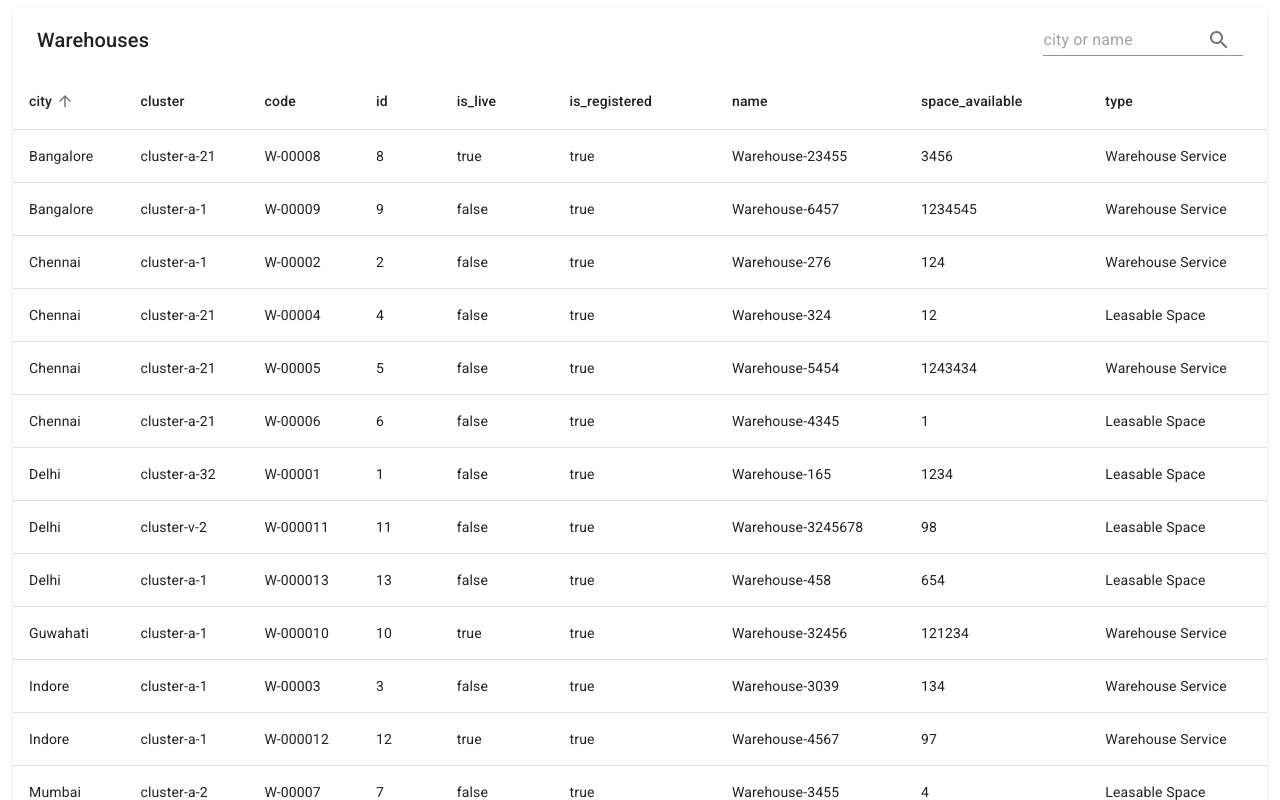
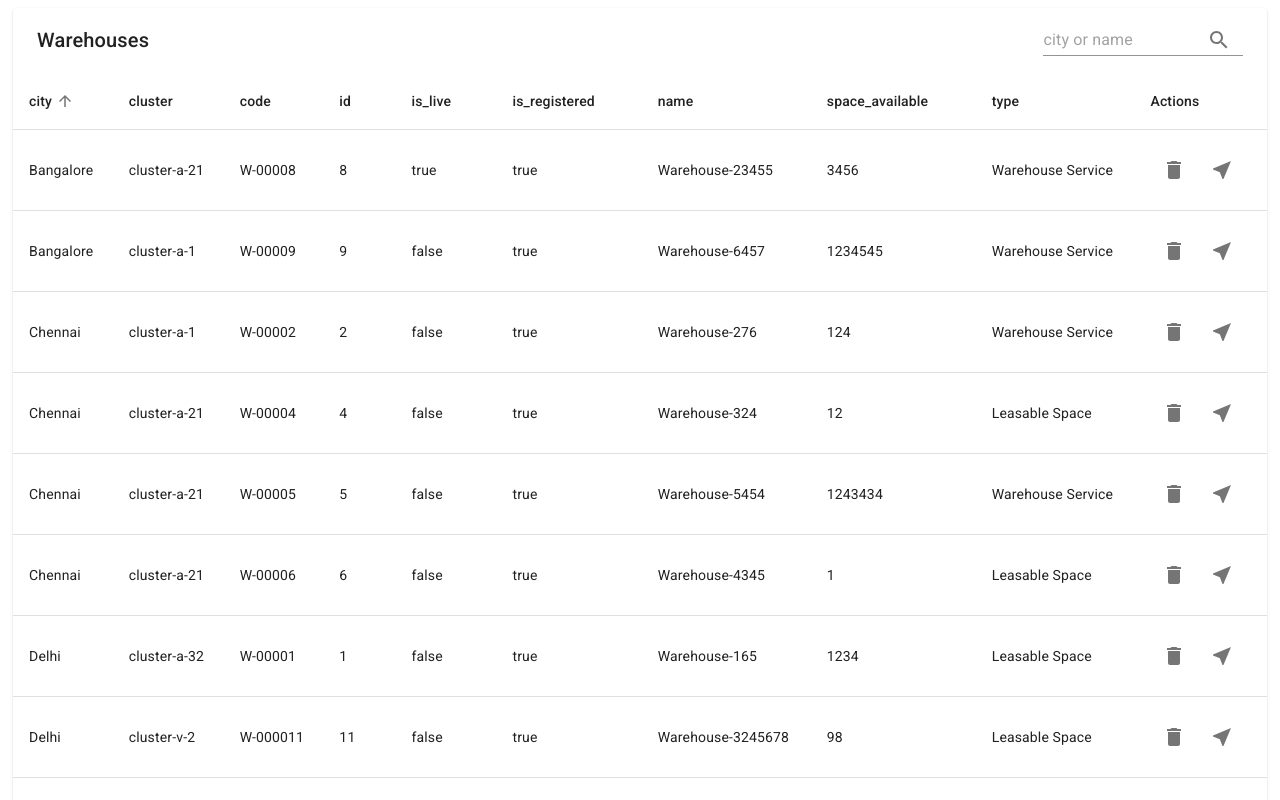
Before and after one commit to Ajaya1000/stockarea, a React (Create React App) app: page / in a window 1280 px wide. Shown: the top 800 px of the page. Built offline with nearby package versions, Linux system fonts and the light colour scheme.

Commit message:
added delete button

```diff
--- a/src/component/List.jsx
+++ b/src/component/List.jsx
@@ -1,5 +1,5 @@
 import React, { useState } from 'react';
-import { useSelector } from 'react-redux';
+import { useDispatch, useSelector } from 'react-redux';
 import {
     IconButton,
     Paper,
@@ -14,11 +14,16 @@ import {
     Typography,
     Input,
     InputAdornment,
+    Tooltip,
 } from '@material-ui/core';
 import { makeStyles } from '@material-ui/styles';
 import SearchSharpIcon from '@material-ui/icons/SearchSharp';
+import NearMeIcon from '@material-ui/icons/NearMe';
+import DeleteIcon from '@material-ui/icons/Delete';
 import { useHistory } from 'react-router-dom';
+
 import { HEADER } from '../assets/info';
+import Actions from '../modules/action';
 
 const useStyle = makeStyles(() => ({
     paper: {
@@ -54,19 +59,59 @@ const stableSort = (array, comparator) => {
     return stabilizedThis.map((el) => el[0]);
 };
 
+const EnhancedRow = ({ item }) => {
+    const dispatch = useDispatch();
+    const history = useHistory();
+    return (
+        <TableRow hover key={item.id}>
+            {HEADER.map((key) => (
+                <TableCell key={item.id + key}>
+                    {item[key].toString()}
+                </TableCell>
+            ))}
+            <TableCell>
+                <Tooltip title='Delete'>
+                    <IconButton
+                        onClick={() => dispatch(Actions.deleteItem(item))}
+                    >
+                        <DeleteIcon />
+                    </IconButton>
+                </Tooltip>
+                <Tooltip title='Detail'>
+                    <IconButton
+                        onClick={() => history.push(`/detail/${item.id}`, item)}
+                    >
+                        <NearMeIcon />
+                    </IconButton>
+                </Tooltip>
+            </TableCell>
+        </TableRow>
+    );
+};
+
 const List = () => {
     const data = useSelector((state) => state.items);
     const classes = useStyle();
     const [order, setOrder] = useState('asc');
     const [orderBy, setOrderBy] = useState('city');
     const [keyword, setKeyword] = useState('');
-    const history = useHistory();
 
     const requestSortBy = (item) => {
         const isAsc = orderBy === item && order === 'asc';
         setOrder(isAsc ? 'desc' : 'asc');
         setOrderBy(item);
     };
+
+    /**
+     * Give list of data w.r.t to the search string
+     * @returns {[data]}
+     */
+    const filteredData = () =>
+        data.filter(
+            (item) =>
+                item.city.toLowerCase().search(keyword.toLowerCase()) >= 0 ||
+                item.name.toLowerCase().search(keyword.toLowerCase()) >= 0
+        );
 
     return (
         <Paper className={classes.paper}>
@@ -106,34 +151,15 @@ const List = () => {
                                     </TableSortLabel>
                                 </TableCell>
                             ))}
+                            <TableCell>Actions</TableCell>
                         </TableRow>
                     </TableHead>
                     <TableBody>
                         {stableSort(
-                            data.filter(
-                                (item) =>
-                                    item.city
-                                        .toLowerCase()
-                                        .search(keyword.toLowerCase()) >= 0 ||
-                                    item.name
-                                        .toLowerCase()
-                                        .search(keyword.toLowerCase()) >= 0
-                            ),
+                            filteredData(),
                             getComparator(order, orderBy)
                         ).map((item) => (
-                            <TableRow
-                                hover
-                                key={item.id}
-                                onClick={() =>
-                                    history.push(`/detail/${item.id}`, item)
-                                }
-                            >
-                                {HEADER.map((key) => (
-                                    <TableCell key={item.id + key}>
-                                        {item[key].toString()}
-                                    </TableCell>
-                                ))}
-                            </TableRow>
+                            <EnhancedRow item={item} />
                         ))}
                     </TableBody>
                 </Table>
--- a/src/modules/reducer/index.js
+++ b/src/modules/reducer/index.js
@@ -8,12 +8,11 @@ const defaultState = {
 const reducer = (state = defaultState, action) => {
     switch (action.type) {
         case Actions.Types.CREATE_ITEM: {
-            console.log(action);
             const newState = state;
             return newState;
         }
         case Actions.Types.UPDATE_ITEM: {
-            console.log(action);
+            // create a new list by updating the existing one
             const newItems = state.items.map((item) =>
                 item.id === action.payload.id ? action.payload : item
             );
@@ -23,8 +22,13 @@ const reducer = (state = defaultState, action) => {
             return newState;
         }
         case Actions.Types.DELETE_ITEM: {
-            console.log(action);
-            const newState = state;
+            // filter outs rest of the items except the deleted one
+            const newItems = state.items.filter(
+                (item) => item.id !== action.payload.id
+            );
+            const newState = {
+                items: newItems,
+            };
             return newState;
         }
         default: {
```
